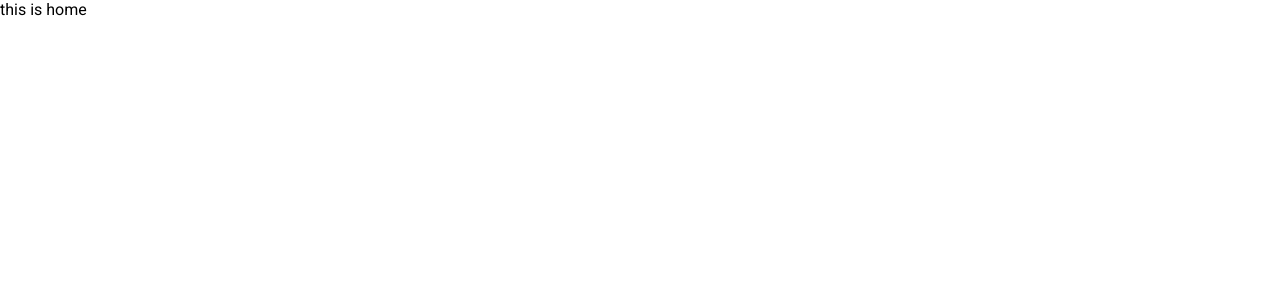
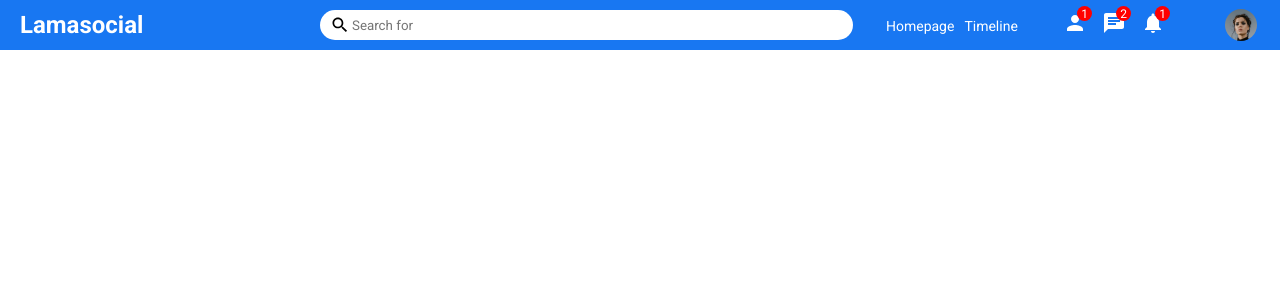
Before and after one commit to lavitzwind/react-social-media-app-design, a React (Create React App) app: page / in a window 1280 px wide. Shown: the top 300 px of the page. Built offline with nearby package versions, Linux system fonts and the light colour scheme.

Commit message:
Topbar Component

```diff
--- /dev/null
+++ b/src/components/topbar/Topbar.jsx
@@ -0,0 +1,41 @@
+import "./topbar.css";
+import { Search, Person, Chat, Notifications } from "@material-ui/icons";
+
+const Topbar = () => {
+	return (
+		<div className="topbarContainer">
+			<div className="topbarLeft">
+				<span className="logo">Lamasocial</span>
+			</div>
+			<div className="topbarCenter">
+				<div className="searchbar">
+					<Search className="searchIcon" />
+					<input placeholder="Search for" className="searchInput" />
+				</div>
+			</div>
+			<div className="topbarRight">
+				<div className="topbarLinks">
+					<span className="topbarLink">Homepage</span>
+					<span className="topbarLink">Timeline</span>
+				</div>
+				<div className="topbarIcons">
+					<div className="topbarIconItem">
+						<Person />
+						<span className="topbarIconBadge">1</span>
+					</div>
+					<div className="topbarIconItem">
+						<Chat />
+						<span className="topbarIconBadge">2</span>
+					</div>
+					<div className="topbarIconItem">
+						<Notifications />
+						<span className="topbarIconBadge">1</span>
+					</div>
+				</div>
+				<img src="/assets/person/1.jpeg" alt="" className="topbarImg" />
+			</div>
+		</div>
+	);
+};
+
+export default Topbar;
--- a/src/components/topbar/topbar.css
+++ b/src/components/topbar/topbar.css
@@ -0,0 +1,100 @@
+.topbarContainer {
+	height: 50px;
+	width: 100%;
+	background-color: #1877f2;
+	display: flex;
+	align-items: center;
+	position: sticky;
+	top: 0;
+}
+
+.topbarLeft {
+	flex: 3;
+}
+
+.logo {
+	font-size: 24px;
+	margin-left: 20px;
+	font-weight: bold;
+	color: white;
+	cursor: pointer;
+}
+
+.topbarCenter {
+	flex: 5;
+}
+
+.searchbar {
+	width: 100%;
+	height: 30px;
+	background-color: white;
+	border-radius: 30px;
+	display: flex;
+	align-items: center;
+}
+
+.searchIcon {
+	font-size: 20px !important;
+	margin-left: 10px;
+}
+
+.searchInput {
+	border: none;
+	width: 70%;
+}
+
+.searchInput:focus {
+	outline: none;
+}
+
+.topbarRight {
+	flex: 4;
+	display: flex;
+	align-items: center;
+	justify-content: space-around;
+	color: white;
+}
+
+.topbarLink {
+	margin-left: 10px;
+	font-size: 14px;
+	cursor: pointer;
+}
+
+.topbarIcons {
+	display: flex;
+}
+
+.topbarIconItem {
+	margin-right: 15px;
+	cursor: pointer;
+	position: relative;
+}
+
+.topbarIconBadge {
+	width: 15px;
+	height: 15px;
+	background-color: red;
+	border-radius: 50%;
+	color: white;
+	position: absolute;
+	top: -5px;
+	right: -5px;
+	display: flex;
+	align-items: center;
+	justify-content: center;
+	font-size: 12px;
+}
+
+.topbarImg {
+	width: 32px;
+	height: 32px;
+}
+
+.topbarImg {
+	width: 32px;
+	height: 32px;
+	border-radius: 50%;
+	object-fit: cover;
+	cursor: pointer;
+}
--- a/src/pages/home/Home.js
+++ b/src/pages/home/Home.js
@@ -1,5 +1,7 @@
+import Topbar from "../../components/topbar/Topbar";
+
 const Home = () => {
-	return <div>this is home</div>;
+	return <Topbar />;
 };
 
 export default Home;
```
Also changed, not shown: src/components/topbar/Topbar.js (deleted, +0 -7 lines).
